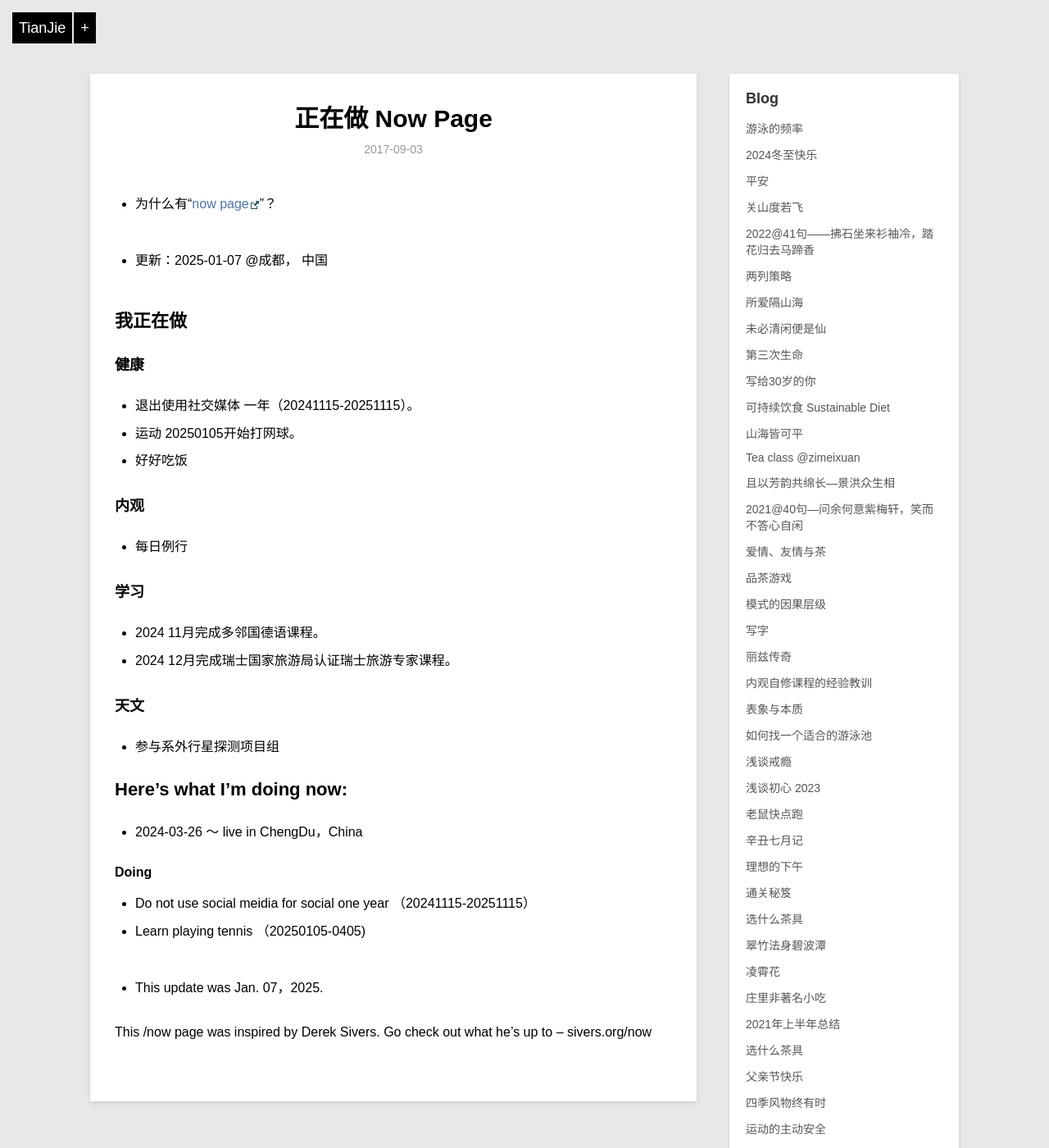
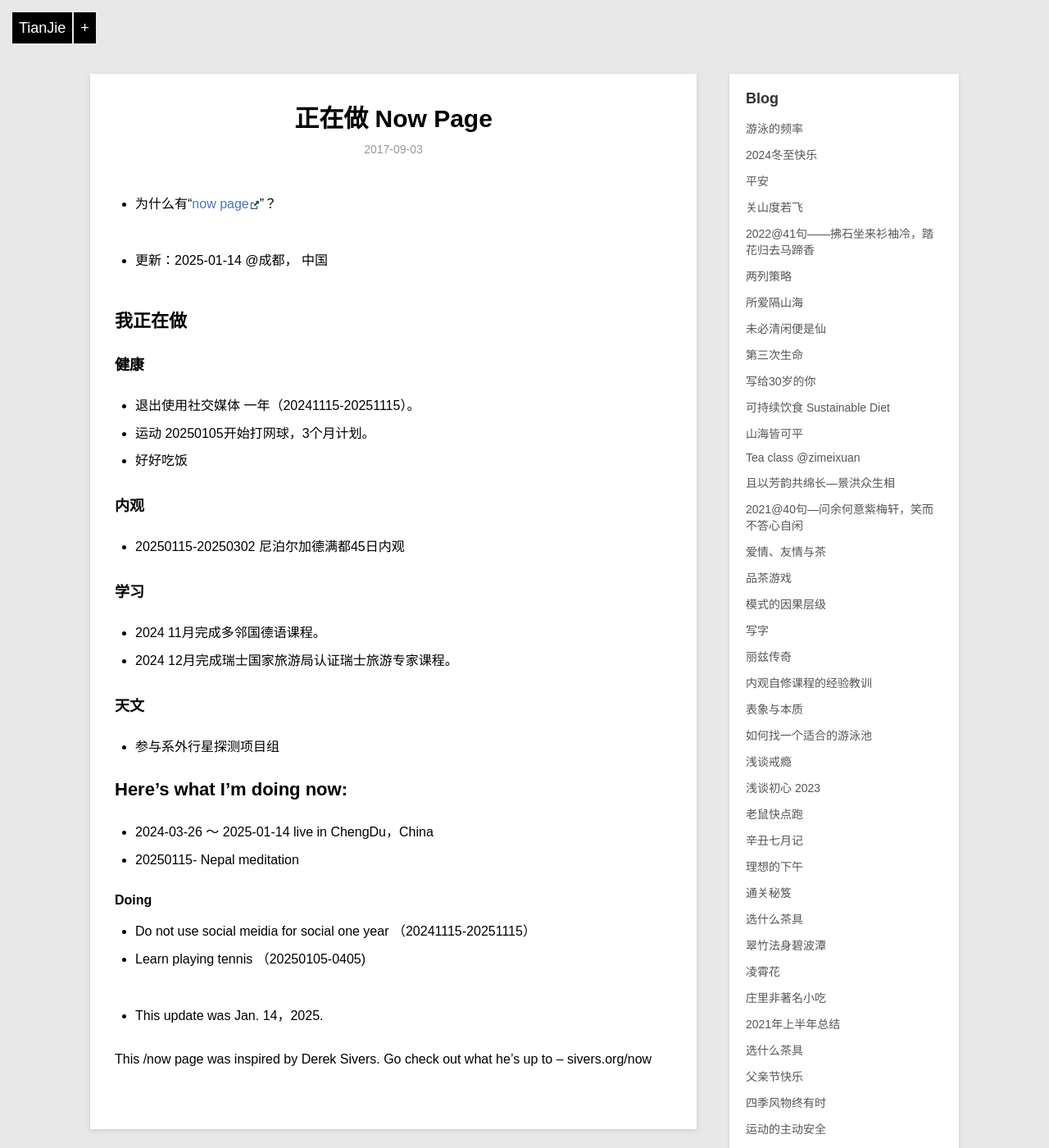
Before and after one commit to violettianjie/violettianjie.github.io, a Jekyll site: the page built from _posts/blog/2017-09-03-now.md, in a window 1280 px wide and 1400 px high. Shown: the whole window at 82% size. Built offline with Jekyll 4.4.1, drawn with Linux system fonts in a browser that asks for light colours; comment, search, counter and statistics services are not loaded.

Commit message:
Update 2017-09-03-now.md

```diff
--- a/_posts/blog/2017-09-03-now.md
+++ b/_posts/blog/2017-09-03-now.md
@@ -9,7 +9,7 @@ category: blog
 - 为什么有“[now page](http://nownownow.com/about)”？
 
 
-- 更新：2025-01-07 @成都， 中国
+- 更新：2025-01-14 @成都， 中国
 
 
 ## 我正在做
@@ -17,11 +17,12 @@ category: blog
 ### 健康
 
 - 退出使用社交媒体 一年（20241115-20251115）。
-- 运动 20250105开始打网球。
+- 运动 20250105开始打网球，3个月计划。
 - 好好吃饭
 
 ### 内观
-- 每日例行
+
+- 20250115-20250302 尼泊尔加德满都45日内观
 
 ### 学习
 - 2024 11月完成多邻国德语课程。
@@ -44,7 +45,8 @@ category: blog
 ## Here’s what I’m doing now:
 
 
-- 2024-03-26 ～     live in ChengDu，China
+- 2024-03-26 ～ 2025-01-14    live in ChengDu，China
+- 20250115- Nepal meditation
 
 #### Doing
 
@@ -56,7 +58,7 @@ category: blog
 
 
 
-- This update was Jan. 07，2025.
+- This update was Jan. 14，2025.
 
 This /now page was inspired by Derek Sivers. Go check out what he’s up to – sivers.org/now
 
```
